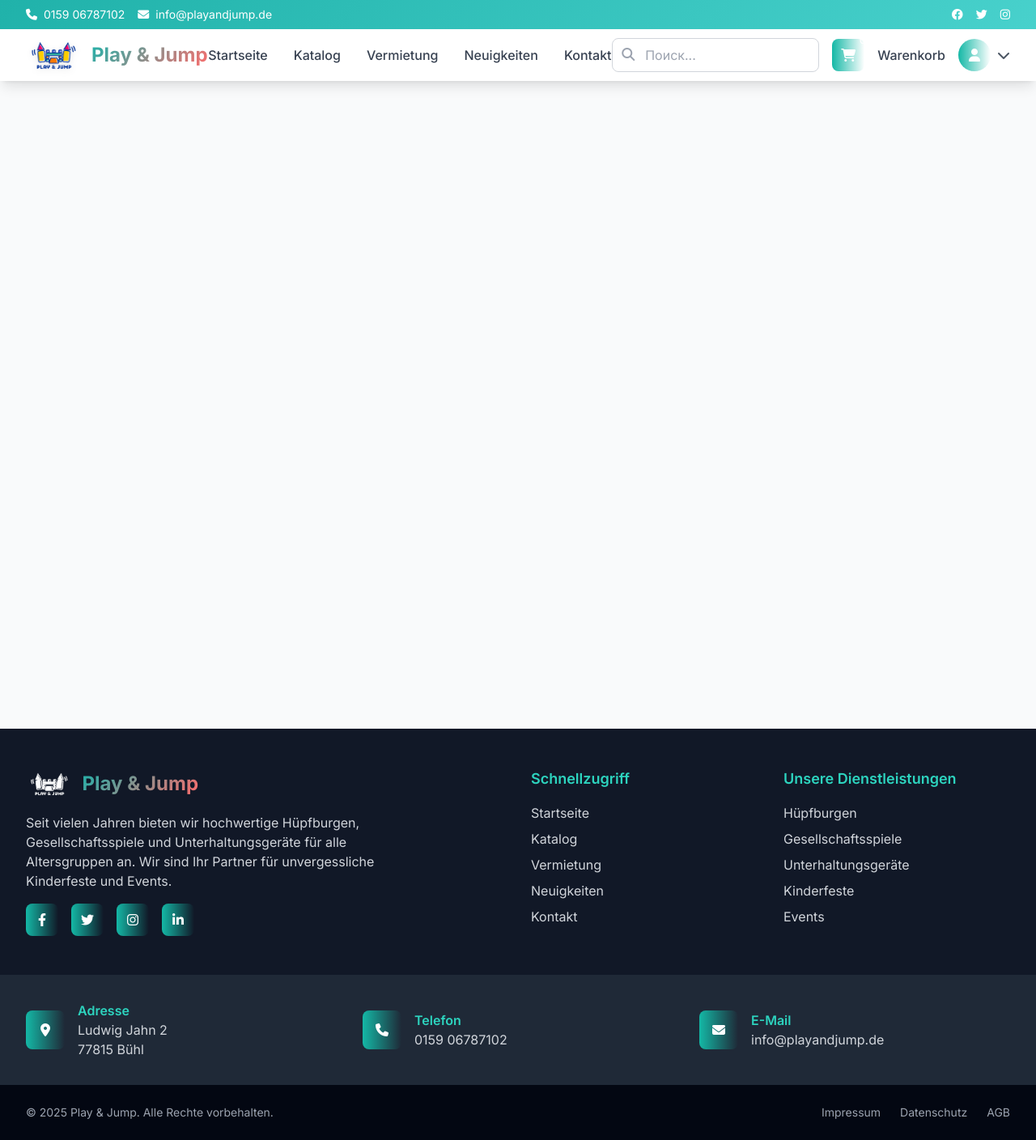
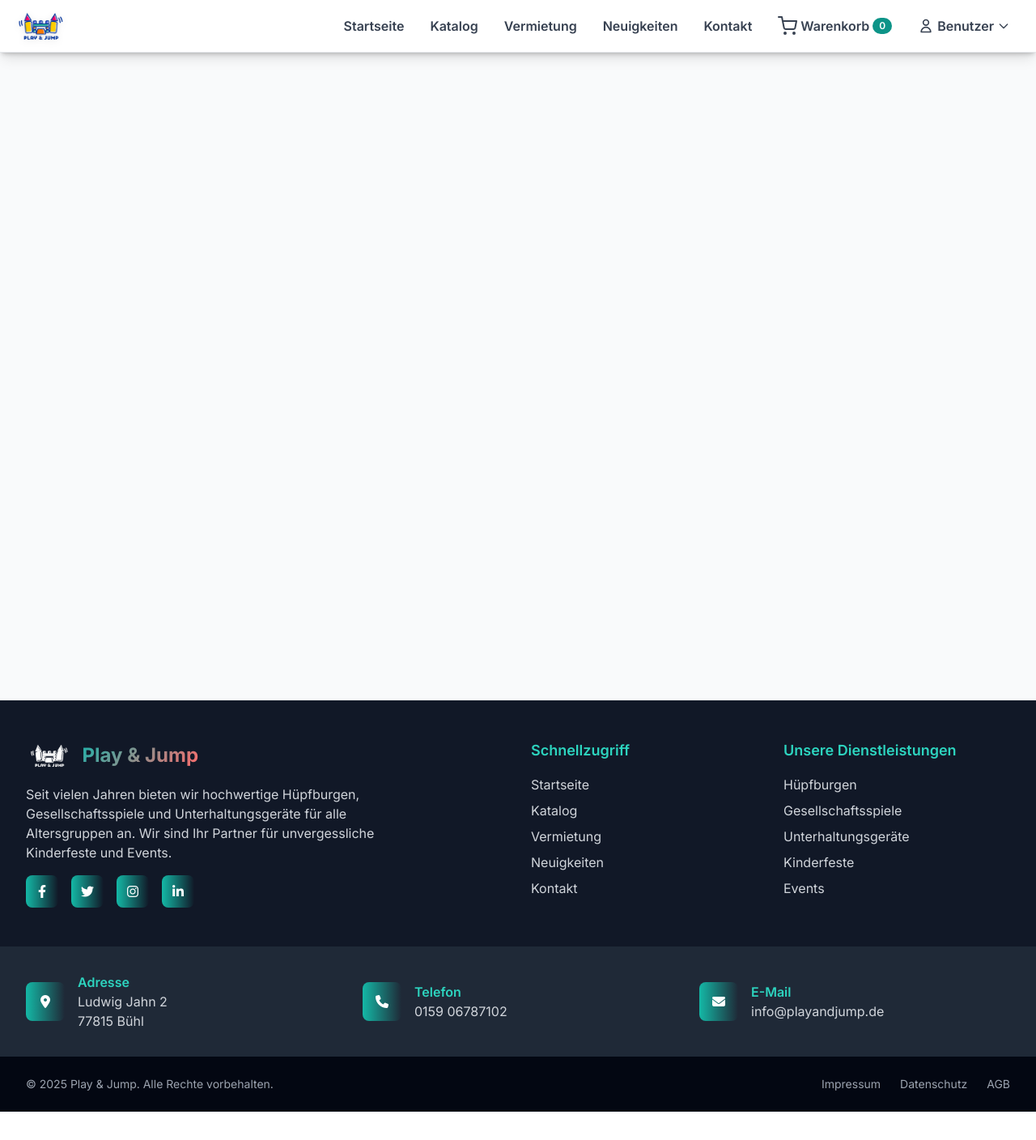
Before and after one commit to MitrofanovDm89/Site, a Python web app: template templates/base.html in a window 1280 px wide. Shown: the whole page at 81% size. After the commit the page ends 1373 px from the top, so only its background shows below. Run offline with Jinja, Linux system fonts and the light colour scheme; the template is opened without the code that fills it, so the values that code supplies are empty; some libraries are stand-ins or nearby versions.

Commit message:
бновлен хедер в стиле Site2 с Warenkorb и убрана верхняя полоса

```diff
--- a/templates/base.html
+++ b/templates/base.html
@@ -110,142 +110,78 @@
 <body class="bg-gray-50">
     <!-- Header -->
     <header class="bg-white shadow-lg sticky top-0 z-50">
-        <!-- Top Bar -->
-        <div class="gradient-bg text-white py-2">
-            <div class="max-w-7xl mx-auto px-4 sm:px-6 lg:px-8">
-                <div class="flex justify-between items-center text-sm">
-                    <div class="flex items-center space-x-4">
-                        <a href="tel:015906787102" class="flex items-center hover:text-gray-200 transition">
-                            <i class="fas fa-phone mr-2"></i>
-                            0159 06787102
-                        </a>
-                        <a href="mailto:info@playandjump.de" class="flex items-center hover:text-gray-200 transition">
-                            <i class="fas fa-envelope mr-2"></i>
-                            info@playandjump.de
-                        </a>
-                    </div>
-                    <div class="flex items-center space-x-4">
-                        <a href="#" class="hover:text-gray-200 transition">
-                            <i class="fab fa-facebook"></i>
-                        </a>
-                        <a href="#" class="hover:text-gray-200 transition">
-                            <i class="fab fa-twitter"></i>
-                        </a>
-                        <a href="#" class="hover:text-gray-200 transition">
-                            <i class="fab fa-instagram"></i>
-                        </a>
-                    </div>
-                </div>
-            </div>
-        </div>
 
         <!-- Main Navigation -->
-        <nav class="bg-white">
+        <nav class="bg-white border-b border-gray-200 shadow-md">
             <div class="max-w-7xl mx-auto px-4 sm:px-6 lg:px-8">
-                <div class="flex justify-between items-center h-16">
+                <div class="flex justify-between h-16 items-center">
                     <!-- Logo -->
-                    <div class="flex-shrink-0">
-                        <a href="/" class="flex items-center">
-                            <img src="./static/images/logo.png" alt="Play & Jump Logo" class="h-12 w-auto max-w-48 object-contain navbar-logo mr-3">
-                            <span class="text-2xl font-bold gradient-text">Play & Jump</span>
+                    <div class="flex-shrink-0 flex items-center -ml-4">
+                        <a href="/">
+                            <img class="h-12 w-auto max-w-48 object-contain navbar-logo" src="./static/images/logo.png" alt="Play & Jump Logo">
                         </a>
                     </div>
 
                     <!-- Desktop Menu -->
-                    <div class="hidden md:flex items-center space-x-8">
-                        <a href="/" class="nav-link text-gray-700 hover:text-teal-600 font-medium">Startseite</a>
-                        <a href="/katalog/" class="nav-link text-gray-700 hover:text-teal-600 font-medium">Katalog</a>
-                        <a href="/vermietung/" class="nav-link text-gray-700 hover:text-teal-600 font-medium">Vermietung</a>
-                        <a href="/neuigkeiten/" class="nav-link text-gray-700 hover:text-teal-600 font-medium">Neuigkeiten</a>
-                        <a href="/kontakt/" class="nav-link text-gray-700 hover:text-teal-600 font-medium">Kontakt</a>
-                    </div>
-
-                    <!-- Right Side -->
-                    <div class="hidden md:flex items-center space-x-4">
-                        <!-- Search -->
-                        <div class="relative">
-                            <input type="text" placeholder="Поиск..."
-                                   class="w-64 pl-10 pr-4 py-2 border border-gray-300 rounded-lg focus:ring-2 focus:ring-teal-500 focus:border-transparent">
-                            <i class="fas fa-search absolute left-3 top-3 text-gray-400"></i>
-                        </div>
-
-                        <!-- Cart -->
-                        <a href="/cart/" class="relative hover-lift">
-                            <div class="w-10 h-10 bg-gradient-to-r from-teal-500 to-coral-500 rounded-lg flex items-center justify-center text-white">
-                                <i class="fas fa-shopping-cart"></i>
-                            </div>
-                            <span class="absolute -top-2 -right-2 bg-coral-500 text-white text-xs rounded-full w-5 h-5 flex items-center justify-center cart-badge">0</span>
+                    <div class="hidden md:flex space-x-8 items-center">
+                        <a href="/" class="text-gray-700 hover:text-teal-600 font-semibold transition">Startseite</a>
+                        <a href="/katalog/" class="text-gray-700 hover:text-teal-600 font-semibold transition">Katalog</a>
+                        <a href="/vermietung/" class="text-gray-700 hover:text-teal-600 font-semibold transition">Vermietung</a>
+                        <a href="/neuigkeiten/" class="text-gray-700 hover:text-teal-600 font-semibold transition">Neuigkeiten</a>
+                        <a href="/kontakt/" class="text-gray-700 hover:text-teal-600 font-semibold transition">Kontakt</a>
+                        <a href="/cart/" class="relative text-gray-700 hover:text-teal-600 font-semibold transition flex items-center">
+                            <svg class="w-6 h-6 mr-1" fill="none" stroke="currentColor" stroke-width="2" viewBox="0 0 24 24" stroke-linecap="round" stroke-linejoin="round"><circle cx="9" cy="21" r="1"/><circle cx="20" cy="21" r="1"/><path d="M1 1h4l2.68 13.39a2 2 0 0 0 2 1.61h9.72a2 2 0 0 0 2-1.61L23 6H6"/></svg>
+                            Warenkorb
+                            <!-- Счетчик товаров -->
+                            <span class="ml-1 bg-teal-600 text-white text-xs rounded-full px-2 py-0.5 cart-count">0</span>
                         </a>
-                        <span class="text-gray-700 font-medium">Warenkorb</span>
-
-                        <!-- User Menu -->
                         <div class="relative group">
-                            <button class="flex items-center space-x-2 hover-lift">
-                                <div class="w-10 h-10 bg-gradient-to-r from-teal-500 to-coral-500 rounded-full flex items-center justify-center text-white">
-                                    <i class="fas fa-user"></i>
-                                </div>
-                                <i class="fas fa-chevron-down text-gray-600"></i>
+                            <button class="text-gray-700 hover:text-teal-600 font-semibold transition flex items-center">
+                                <svg class="w-5 h-5 mr-1" fill="none" stroke="currentColor" viewBox="0 0 24 24" stroke-width="2">
+                                    <path stroke-linecap="round" stroke-linejoin="round" d="M16 7a4 4 0 11-8 0 4 4 0 018 0zM12 14a7 7 0 00-7 7h14a7 7 0 00-7-7z" />
+                                </svg>
+                                Benutzer
+                                <svg class="w-4 h-4 ml-1" fill="none" stroke="currentColor" viewBox="0 0 24 24" stroke-width="2">
+                                    <path stroke-linecap="round" stroke-linejoin="round" d="M19 9l-7 7-7-7" />
+                                </svg>
                             </button>
 
                             <!-- Dropdown Menu -->
-                            <div class="absolute right-0 mt-2 w-48 bg-white rounded-lg shadow-xl py-2 opacity-0 invisible group-hover:opacity-100 group-hover:visible transition-all duration-300">
-                                <a href="/profile/" class="block px-4 py-2 text-gray-700 hover:bg-gray-100">
-                                    <i class="fas fa-user mr-2"></i>Profil
-                                </a>
-                                <a href="/orders/" class="block px-4 py-2 text-gray-700 hover:bg-gray-100">
-                                    <i class="fas fa-list mr-2"></i>Meine Bestellungen
-                                </a>
-                                <a href="/settings/" class="block px-4 py-2 text-gray-700 hover:bg-gray-100">
-                                    <i class="fas fa-cog mr-2"></i>Einstellungen
-                                </a>
-                                <hr class="my-2">
-                                <a href="/logout/" class="block px-4 py-2 text-red-600 hover:bg-red-50">
-                                    <i class="fas fa-sign-out-alt mr-2"></i>Abmelden
-                                </a>
+                            <div class="absolute right-0 mt-2 w-48 bg-white rounded-md shadow-lg py-1 z-50 hidden group-hover:block">
+                                <a href="/profile/" class="block px-4 py-2 text-sm text-gray-700 hover:bg-gray-100">Profil</a>
+                                <a href="/orders/" class="block px-4 py-2 text-sm text-gray-700 hover:bg-gray-100">Meine Bestellungen</a>
+                                <a href="/settings/" class="block px-4 py-2 text-sm text-gray-700 hover:bg-gray-100">Adressen</a>
+                                <hr class="my-1">
+                                <a href="/logout/" class="block px-4 py-2 text-sm text-red-600 hover:bg-gray-100">Abmelden</a>
                             </div>
                         </div>
                     </div>
 
                     <!-- Mobile Menu Button -->
-                    <div class="md:hidden">
-                        <button id="mobile-menu-btn" class="text-gray-700 hover:text-teal-600 focus:outline-none">
-                            <i class="fas fa-bars text-xl"></i>
+                    <div class="md:hidden flex items-center">
+                        <button id="mobile-menu-button" class="text-gray-700 hover:text-teal-600 focus:outline-none">
+                            <svg class="h-8 w-8" fill="none" stroke="currentColor" viewBox="0 0 24 24" stroke-width="2">
+                                <path stroke-linecap="round" stroke-linejoin="round" d="M4 6h16M4 12h16M4 18h16" />
+                            </svg>
                         </button>
                     </div>
                 </div>
             </div>
 
             <!-- Mobile Menu -->
-            <div id="mobile-menu" class="mobile-menu md:hidden bg-white border-t border-gray-200">
-                <div class="px-4 py-6 space-y-4">
-                    <a href="/" class="block py-2 text-gray-700 hover:text-teal-600 font-medium">Startseite</a>
-                    <a href="/katalog/" class="block py-2 text-gray-700 hover:text-teal-600 font-medium">Katalog</a>
-                    <a href="/vermietung/" class="block py-2 text-gray-700 hover:text-teal-600 font-medium">Vermietung</a>
-                    <a href="/neuigkeiten/" class="block py-2 text-gray-700 hover:text-teal-600 font-medium">Neuigkeiten</a>
-                    <a href="/kontakt/" class="block py-2 text-gray-700 hover:text-teal-600 font-medium">Kontakt</a>
-
-                    <hr class="my-4">
-
-                    <!-- Mobile Search -->
-                    <div class="relative">
-                        <input type="text" placeholder="Поиск..."
-                               class="w-full pl-10 pr-4 py-2 border border-gray-300 rounded-lg focus:ring-2 focus:ring-teal-500 focus:border-transparent">
-                        <i class="fas fa-search absolute left-3 top-3 text-gray-400"></i>
-                    </div>
-
-                    <!-- Mobile Cart -->
-                    <a href="/cart/" class="flex items-center py-2 text-gray-700 hover:text-teal-600">
-                        <i class="fas fa-shopping-cart mr-2"></i>
-                        Warenkorb
-                        <span class="ml-auto bg-coral-500 text-white text-xs rounded-full px-2 py-1">0</span>
-                    </a>
-
-                    <!-- Mobile User -->
-                    <a href="/profile/" class="flex items-center py-2 text-gray-700 hover:text-teal-600">
-                        <i class="fas fa-user mr-2"></i>
-                        Profil
-                    </a>
-                </div>
+            <div id="mobile-menu" class="md:hidden hidden px-4 pb-4 bg-white border-b border-gray-200">
+                <a href="/" class="block py-2 text-gray-700 hover:text-teal-600 font-semibold transition">Startseite</a>
+                <a href="/katalog/" class="block py-2 text-gray-700 hover:text-teal-600 font-semibold transition">Katalog</a>
+                <a href="/vermietung/" class="block py-2 text-gray-700 hover:text-teal-600 font-semibold transition">Vermietung</a>
+                <a href="/neuigkeiten/" class="block py-2 text-gray-700 hover:text-teal-600 font-semibold transition">Neuigkeiten</a>
+                <a href="/kontakt/" class="block py-2 text-gray-700 hover:text-teal-600 font-semibold transition">Kontakt</a>
+                <a href="/cart/" class="block py-2 text-gray-700 hover:text-teal-600 font-semibold transition flex items-center">
+                    <svg class="w-6 h-6 mr-1" fill="none" stroke="currentColor" stroke-width="2" viewBox="0 0 24 24" stroke-linecap="round" stroke-linejoin="round"><circle cx="9" cy="21" r="1"/><circle cx="20" cy="21" r="1"/><path d="M1 1h4l2.68 13.39a2 2 0 0 0 2 1.61h9.72a2 2 0 0 0 2-1.61L23 6H6"/></svg>
+                    Warenkorb <span class="ml-1 bg-teal-600 text-white text-xs rounded-full px-2 py-0.5 cart-count">0</span>
+                </a>
+                <a href="/profile/" class="block py-2 text-gray-700 hover:text-teal-600 font-semibold transition">Profil</a>
+                <a href="/orders/" class="block py-2 text-gray-700 hover:text-teal-600 font-semibold transition">Meine Bestellungen</a>
+                <a href="/logout/" class="block py-2 text-red-600 hover:text-red-800 font-semibold transition">Abmelden</a>
             </div>
         </nav>
     </header>
@@ -371,20 +307,27 @@
 
     <!-- JavaScript -->
     <script>
-        // Mobile menu toggle
-        const mobileMenuBtn = document.getElementById('mobile-menu-btn');
-        const mobileMenu = document.getElementById('mobile-menu');
-
-        mobileMenuBtn.addEventListener('click', () => {
-            mobileMenu.classList.toggle('active');
+        const btn = document.getElementById('mobile-menu-button');
+        const menu = document.getElementById('mobile-menu');
+        btn.addEventListener('click', () => {
+            menu.classList.toggle('hidden');
         });
 
-        // Close mobile menu when clicking outside
-        document.addEventListener('click', (e) => {
-            if (!mobileMenuBtn.contains(e.target) && !mobileMenu.contains(e.target)) {
-                mobileMenu.classList.remove('active');
-            }
-        });
+        // Обновление счетчика корзины
+        function updateCartCount() {
+            fetch('/cart/count/')
+                .then(response => response.json())
+                .then(data => {
+                    const cartCountElements = document.querySelectorAll('.cart-count');
+                    cartCountElements.forEach(element => {
+                        element.textContent = data.cart_count;
+                    });
+                })
+                .catch(error => console.error('Error updating cart count:', error));
+        }
+
+        // Обновляем счетчик при загрузке страницы
+        document.addEventListener('DOMContentLoaded', updateCartCount);
 
         // Smooth scroll for anchor links
         document.querySelectorAll('a[href^="#"]').forEach(anchor => {
```
Also changed, not shown: PROJECT_RULES.md (+19 -0 lines), demo.html (+67 -123 lines).
